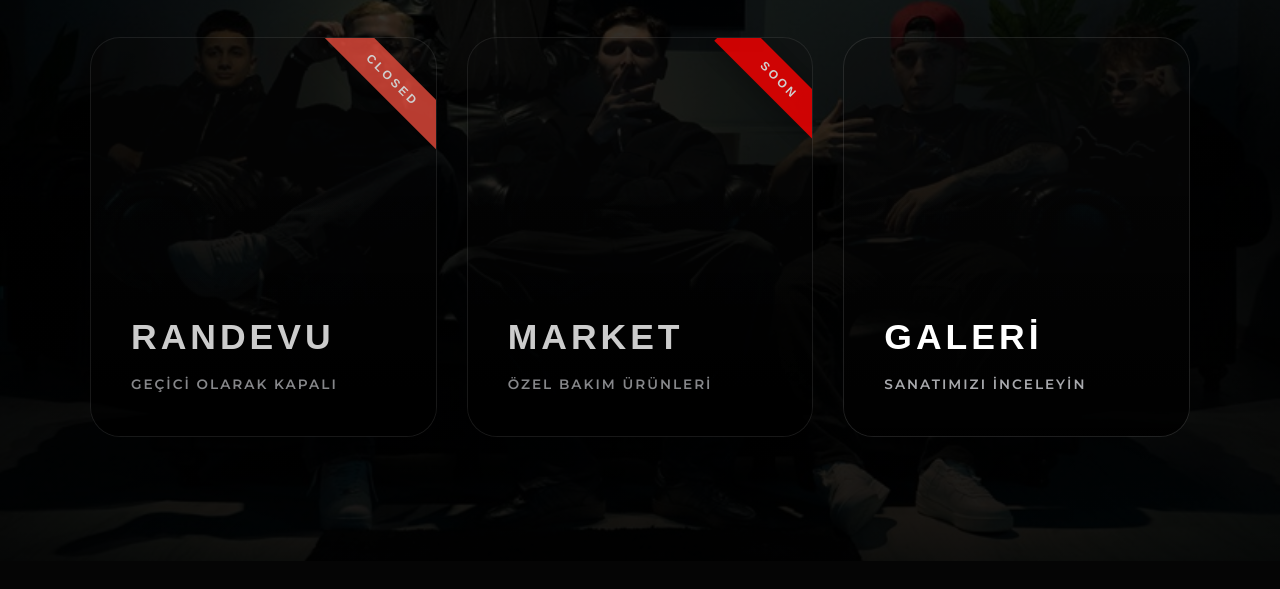
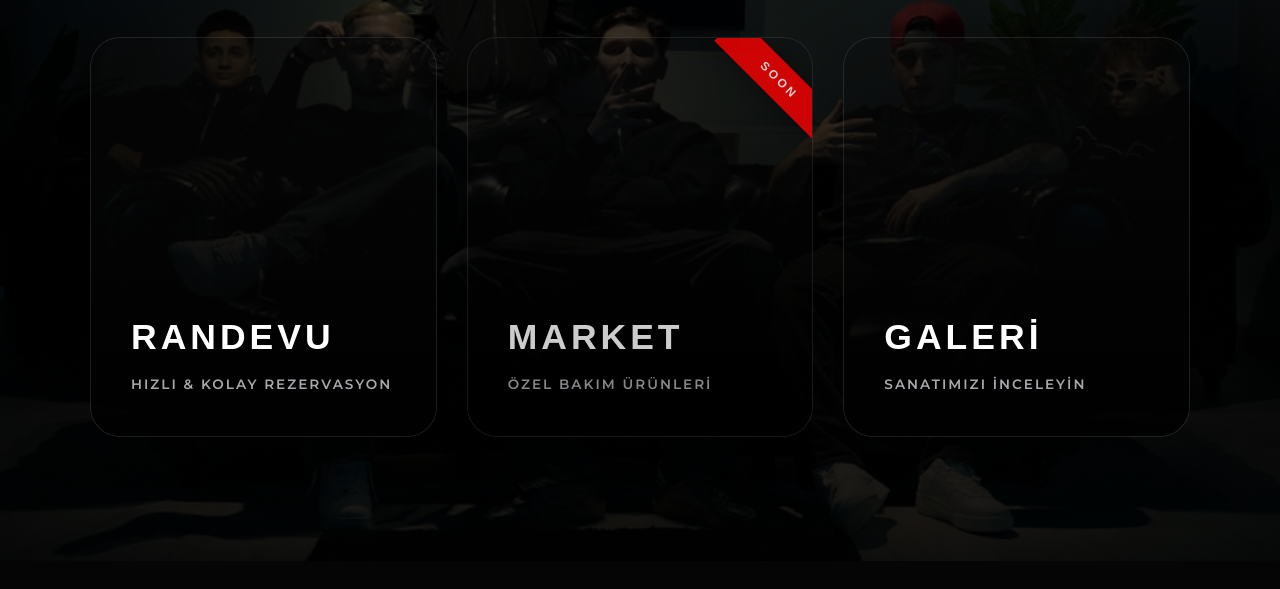
Before and after one commit to bzengin-ai/045hairstudio-, a website: page public/index.html in a window 1280 px wide. Shown: the part 239-828 px from the top of the page. Drawn offline with Linux system fonts and the light colour scheme; no server answers.

Commit message:
feat: re-enable randevu booking system

```diff
--- a/public/index.html
+++ b/public/index.html
@@ -30,12 +30,11 @@
         </header>
 
         <div class="portal-grid reveal-init reveal-delay-1">
-            <div class="portal-card disabled" id="cardRandevu">
-                <div class="ribbon-soon" style="background: #e74c3c;">CLOSED</div>
+            <div class="portal-card" id="cardRandevu" onclick="openRandevu()">
                 <div class="portal-card-bg"></div>
                 <div class="portal-card-content">
                     <h2>RANDEVU</h2>
-                    <p>Geçici Olarak Kapalı</p>
+                    <p>Hızlı & Kolay Rezervasyon</p>
                 </div>
             </div>
             <div class="portal-card disabled" id="cardMarket">
```
